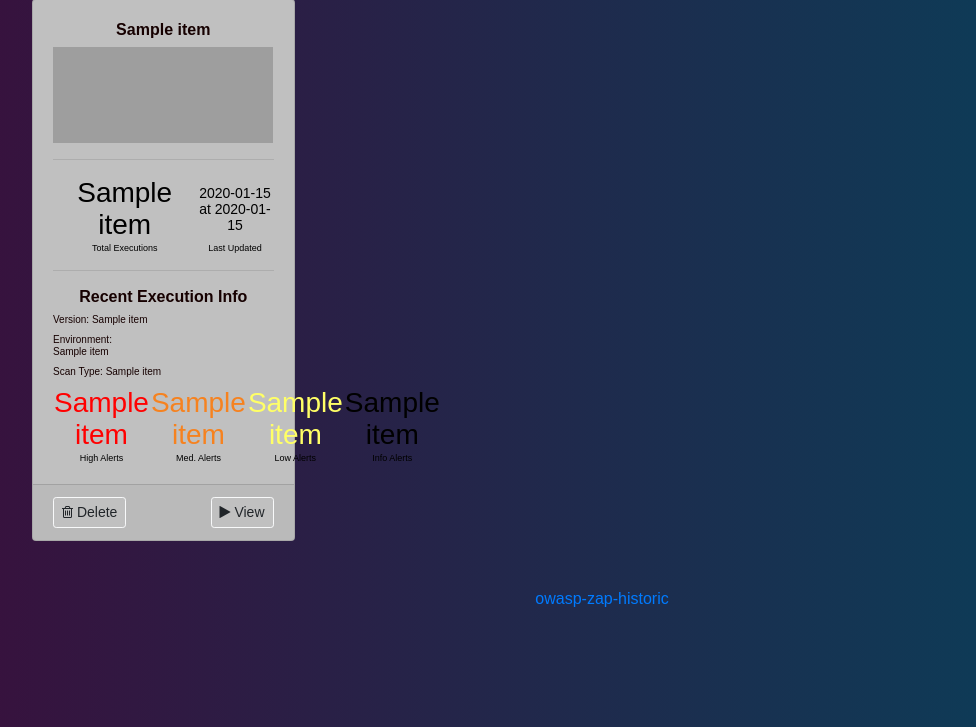
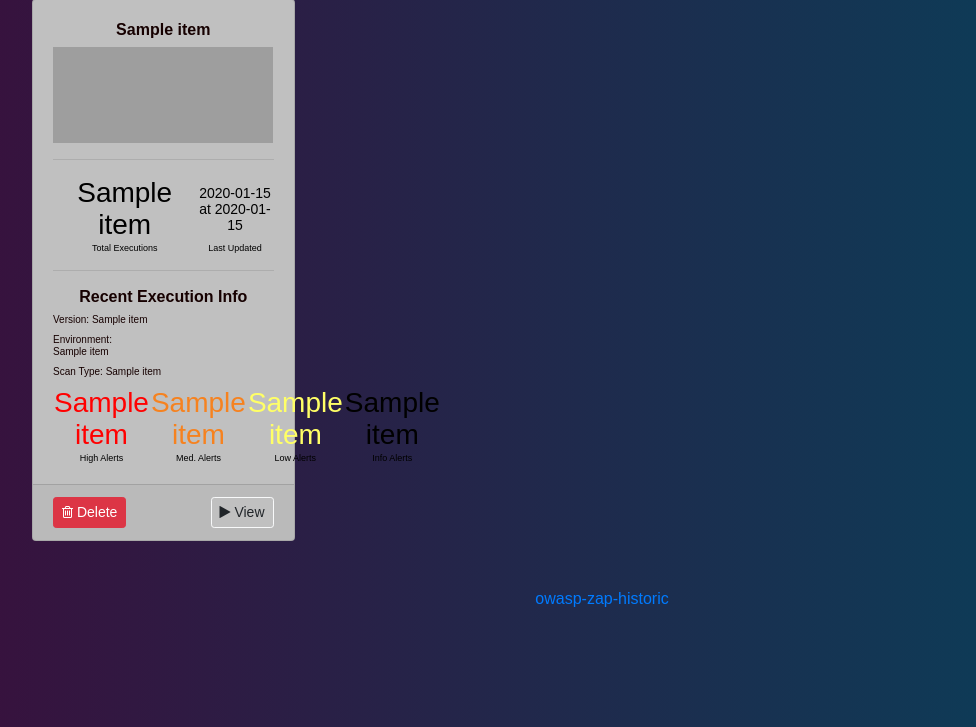
Before and after one commit to Accruent/owasp-zap-historic, a Flask app: template owasp_zap_historic/templates/index.html in a window 1280 px wide. Shown: the part 55-782 px from the top of the page, without its empty margins (38-1014 px from the left). Run offline with Flask 2, Linux system fonts and the light colour scheme; the visitor is signed in with stand-in values (Sample User, id 1); tables that the repository leaves empty or names only in its code hold one stand-in row (values such as "Sample post"); the template is opened without the code that fills it: most values are stand-ins (such as "Sample title", 1, 10 or a date in 2020); parts of the project's set-up code (start-up, migrations or seed data) failed here and were passed over; some libraries are stand-ins or nearby versions; grey boxes are pictures that could not be loaded.

Commit message:
QE-1928 change delete button to red warning style like rfhistoric

```diff
--- a/owasp_zap_historic/templates/index.html
+++ b/owasp_zap_historic/templates/index.html
@@ -116,7 +116,7 @@
                         </div>
                         <div class="card-footer">
                             {% if session['name'] %}
-                            <a type="button" href="{{item[1]}}/deldbconf" class="btn btn-light float-left btn-sm" style="background-color:silver"><i class="fa fa-trash-o"></i> Delete</a>
+                            <a type="button" href="{{item[1]}}/deldbconf" class="btn btn-danger float-left btn-sm"><i class="fa fa-trash-o"></i> Delete</a>
                             {% endif %}
                             <a type="button" href="{{item[1]}}/dashboard" class="btn btn-light float-right btn-sm" style="background-color:silver"><i class="fa fa-play"></i> View</a>
                         </div>
```
